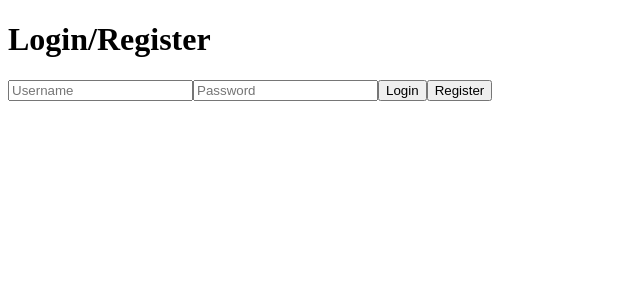
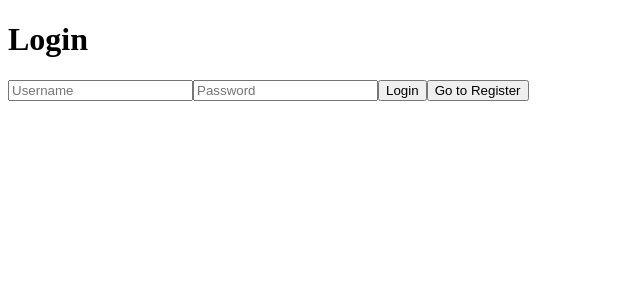
Before and after one commit to tugberkvaroglu/to-do-app, a React (Create React App) app in the folder frontend/: page /login in a window 1280 px wide. Shown: the top 300 px of the page, without its empty margins (0-640 px from the left). Built offline with nearby package versions, Linux system fonts and the light colour scheme.

Commit message:
login name change

```diff
--- a/frontend/src/components/login.js
+++ b/frontend/src/components/Login.js
@@ -3,7 +3,6 @@ import { useNavigate } from 'react-router-dom';
 
 function Login() {
   const [username, setUsername] = useState('');
-  const [email, setEmail] = useState('');
   const [password, setPassword] = useState('');
   const navigate = useNavigate();
 
@@ -30,29 +29,9 @@ function Login() {
     }
   };
 
-  const handleRegister = async () => {
-    // Add your API request for registration here
-    try {
-      // Assuming you have an API endpoint for registration
-      const response = await fetch('http://localhost:5000/api/auth/register', {
-        method: 'POST',
-        headers: { 'Content-Type': 'application/json' },
-        body: JSON.stringify({ username, password })
-      });
-
-      if (response.ok) {
-        navigate('/');
-      } else {
-        alert('Registration failed');
-      }
-    } catch (error) {
-      console.error('Error:', error);
-    }
-  };
-
   return (
     <div>
-      <h1>Login/Register</h1>
+      <h1>Login</h1>
       <input
         type="text"
         placeholder="Username"
@@ -66,7 +45,7 @@ function Login() {
         onChange={(e) => setPassword(e.target.value)}
       />
       <button onClick={handleLogin}>Login</button>
-      <button onClick={handleRegister}>Register</button>
+      <button onClick={() => navigate('/register')}>Go to Register</button>
     </div>
   );
 }
```
